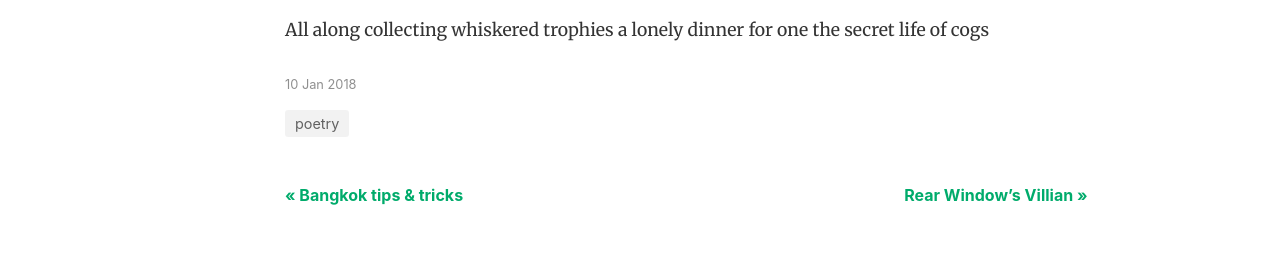
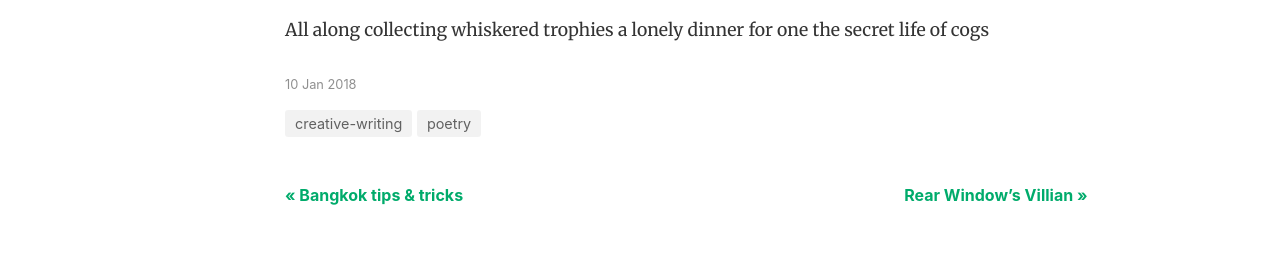
Before and after one commit to elialbert/elialbert.github.com, a Jekyll site: the page built from _posts/2018-01-10-cats-poem.md, in a window 1280 px wide and 1302 px high. Shown: the part 588-841 px from the top of the window. Built offline with Jekyll 4.4.1, drawn with Linux system fonts in a browser that asks for light colours; nearby versions of some CDN libraries; some of the changed text lies outside the part shown; grey boxes are pictures that could not be loaded.

Commit message:
category

```diff
--- a/_posts/2018-01-10-cats-poem.md
+++ b/_posts/2018-01-10-cats-poem.md
@@ -2,7 +2,7 @@
 layout: post
 title:  "If cats could talk"
 author: eli
-categories: [ poetry ]
+categories: [ poetry, creative-writing ]
 tags: [ ]
 featured: false
 ---
```
Also changed, not shown: _posts/2023-06-24-the-poem-fairy.md (+1 -1 lines).
